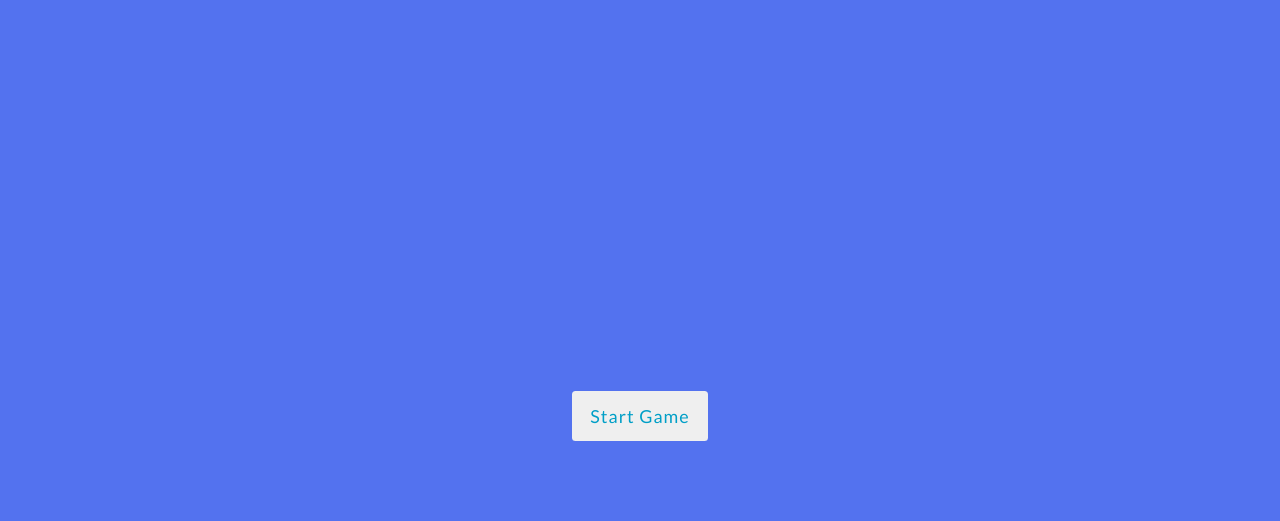
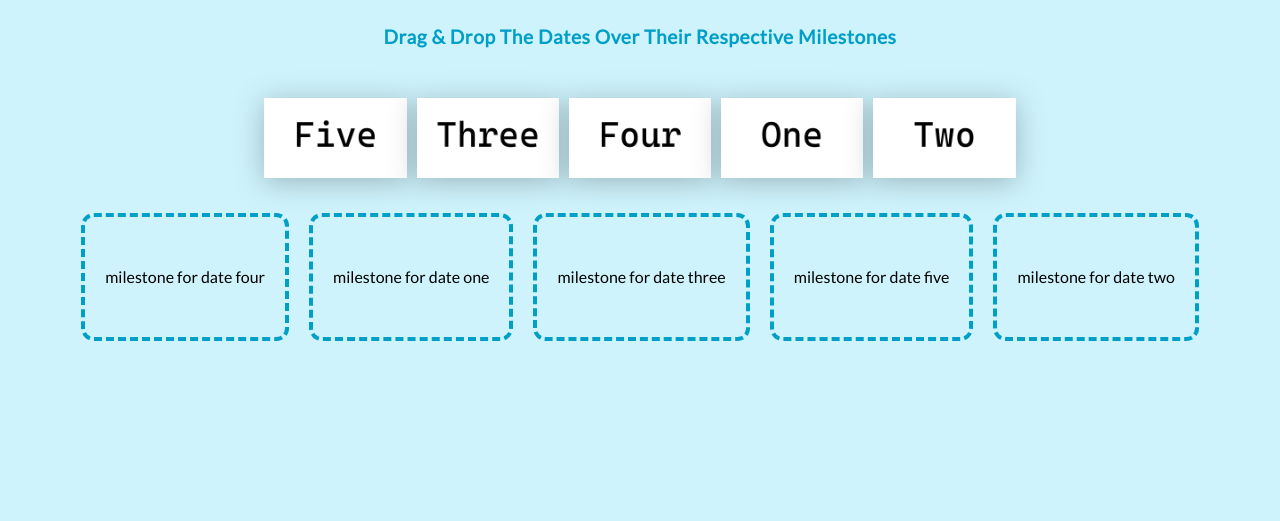
Before and after one commit to SolaiyappanS/milestone-dates, a plain HTML site: page index.html in a window 1280 px wide. Drawn offline with Linux system fonts and the light colour scheme.

Commit message:
ui update

```diff
--- a/index.html
+++ b/index.html
@@ -11,7 +11,7 @@
     <!-- Stylesheet -->
     <link rel="stylesheet" href="style.css" />
   </head>
-  <body>
+  <body onload="startGame()">
     <div class="container">
       <h3>Drag & Drop The Dates Over Their Respective Milestones</h3>
       <div class="draggable-objects"></div>
@@ -19,7 +19,6 @@
     </div>
     <div class="controls-container">
       <p id="result"></p>
-      <button id="start">Start Game</button>
     </div>
     <!-- Script -->
     <script src="script.js"></script>
--- a/script.js
+++ b/script.js
@@ -1,12 +1,18 @@
 //Initial References
 let draggableObjects;
 let dropPoints;
-const startButton = document.getElementById("start");
 const result = document.getElementById("result");
 const controls = document.querySelector(".controls-container");
 const dragContainer = document.querySelector(".draggable-objects");
 const dropContainer = document.querySelector(".drop-points");
-const data = ["one", "two", "three", "four", "five", "six"];
+const data = [
+  { milestone: "milestone for date one", date: "one" },
+  { milestone: "milestone for date two", date: "two" },
+  { milestone: "milestone for date three", date: "three" },
+  { milestone: "milestone for date four", date: "four" },
+  { milestone: "milestone for date five", date: "five" },
+  { milestone: "milestone for date six", date: "six" },
+];
 
 let deviceType = "";
 let initialX = 0,
@@ -37,7 +43,6 @@ const randomValueGenerator = () => {
 //Win Game Display
 const stopGame = () => {
   controls.classList.remove("hide");
-  startButton.classList.remove("hide");
 };
 
 //Drag & Drop Functions
@@ -86,7 +91,7 @@ const drop = (e) => {
     const currentDrop = document.querySelector(`div[data-id='${e.target.id}']`);
     //Get boundaries of div
     const currentDropBound = currentDrop.getBoundingClientRect();
-    //if the position of flag falls inside the bounds of the countru name
+    //if the position of date falls inside the bounds of the countru name
     if (
       initialX >= currentDropBound.left &&
       initialX <= currentDropBound.right &&
@@ -133,7 +138,7 @@ const drop = (e) => {
   }
 };
 
-//Creates flags and countries
+//Creates dates and milestones
 const creator = () => {
   dragContainer.innerHTML = "";
   dropContainer.innerHTML = "";
@@ -149,21 +154,21 @@ const creator = () => {
     }
   }
   for (let i of randomData) {
-    const flagDiv = document.createElement("div");
-    flagDiv.classList.add("draggable-image");
-    flagDiv.setAttribute("draggable", true);
+    const dateDiv = document.createElement("div");
+    dateDiv.classList.add("draggable-image");
+    dateDiv.setAttribute("draggable", true);
     if (isTouchDevice()) {
-      flagDiv.style.position = "absolute";
+      dateDiv.style.position = "absolute";
     }
-    flagDiv.innerHTML = `<img src="./img/${i}.png" id="${i}">`;
-    dragContainer.appendChild(flagDiv);
+    dateDiv.innerHTML = `<img src="./img/${i.date}.png" id="${i.date}">`;
+    dragContainer.appendChild(dateDiv);
   }
   //Sort the array randomly before creating country divs
   randomData = randomData.sort(() => 0.5 - Math.random());
   for (let i of randomData) {
     const countryDiv = document.createElement("div");
-    countryDiv.innerHTML = `<div class='countries' data-id='${i}'>
-    ${i.charAt(0).toUpperCase() + i.slice(1).replace("-", " ")}
+    countryDiv.innerHTML = `<div class='milestones' data-id='${i.date}'>
+    ${i.milestone}
     </div>
     `;
     dropContainer.appendChild(countryDiv);
@@ -171,16 +176,13 @@ const creator = () => {
 };
 
 //Start Game
-startButton.addEventListener(
-  "click",
-  (startGame = async () => {
+const startGame = async () => {
   currentElement = "";
   controls.classList.add("hide");
-    startButton.classList.add("hide");
   //This will wait for creator to create the images and then move forward
   await creator();
   count = 0;
-    dropPoints = document.querySelectorAll(".countries");
+  dropPoints = document.querySelectorAll(".milestones");
   draggableObjects = document.querySelectorAll(".draggable-image");
 
   //Events
@@ -195,5 +197,4 @@ startButton.addEventListener(
     element.addEventListener("dragover", dragOver);
     element.addEventListener("drop", drop);
   });
-  })
-);
+};
--- a/style.css
+++ b/style.css
@@ -9,9 +9,10 @@ body {
 }
 .container {
   position: absolute;
-  transform: translate(-50%, -50%);
-  top: 50%;
+  transform: translateX(-50%);
   left: 50%;
+  width: 90vw;
+  margin-top: 20px;
 }
 h3 {
   text-align: center;
@@ -23,47 +24,44 @@ h3 {
   line-height: 1.8em;
   color: #009fc7;
 }
-.draggable-objects {
-  display: flex;
-  justify-content: space-around;
-  padding: 2em;
-  max-width: 80vw;
-}
+.draggable-objects,
 .drop-points {
   display: flex;
-  justify-content: space-around;
-  padding: 2em;
+  justify-content: center;
+  margin: 20px auto;
+  flex-wrap: wrap;
 }
 .draggable-image {
   height: 5em;
   cursor: move;
+  display: inline-block;
+  margin: 5px;
 }
 img {
   height: 5em;
   filter: drop-shadow(0 0.3em 0.9em rgba(0, 0, 0, 0.25));
 }
-.countries {
-  width: 10em;
-  height: 8em;
-  display: grid;
+.milestones {
   place-items: center;
   border: 0.25em dashed #009fc7;
   border-radius: 0.8em;
+  margin: 10px;
+  padding: 20px;
+  min-height: 8em;
+  max-height: 8em;
+  line-height: 5em;
 }
 .dropped {
-  padding: 0;
+  padding: 20px;
   background-color: #e5ffc8;
 }
 .controls-container {
-  position: absolute;
-  display: flex;
-  align-items: center;
-  justify-content: center;
-  height: 100%;
-  width: 100%;
-  background-color: #5372ef;
-  flex-direction: column;
-  top: 0;
+  position: fixed;
+  top: 50%;
+  left: 50%;
+  transform: translate(-50%, -50%);
+  background-color: #fff;
+  border-radius: 5px;
 }
 .controls-container button {
   font-size: 1.12em;
@@ -76,9 +74,9 @@ img {
   cursor: pointer;
 }
 .controls-container p {
-  color: #ffffff;
+  color: #009fc7;
   font-size: 2em;
-  margin-bottom: 1em;
+  margin: 100px;
 }
 .hide {
   display: none;
```
Lines whose indentation alone changed are shown as unchanged.
